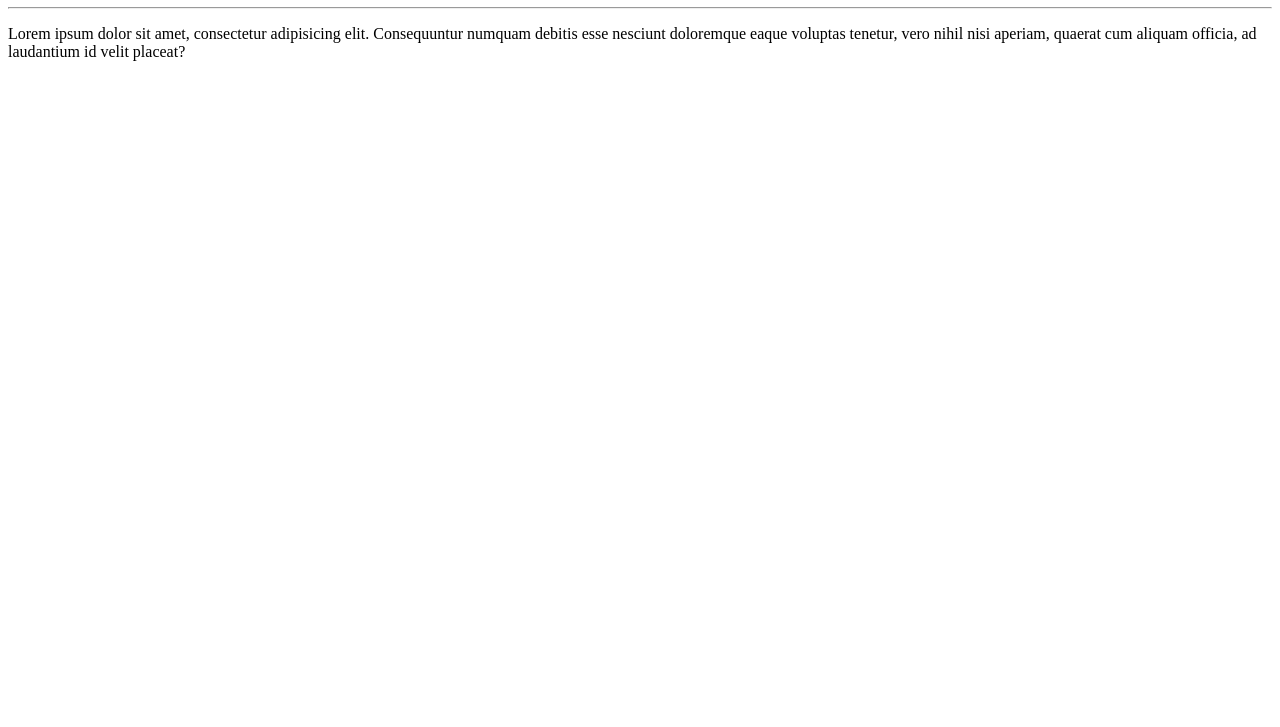
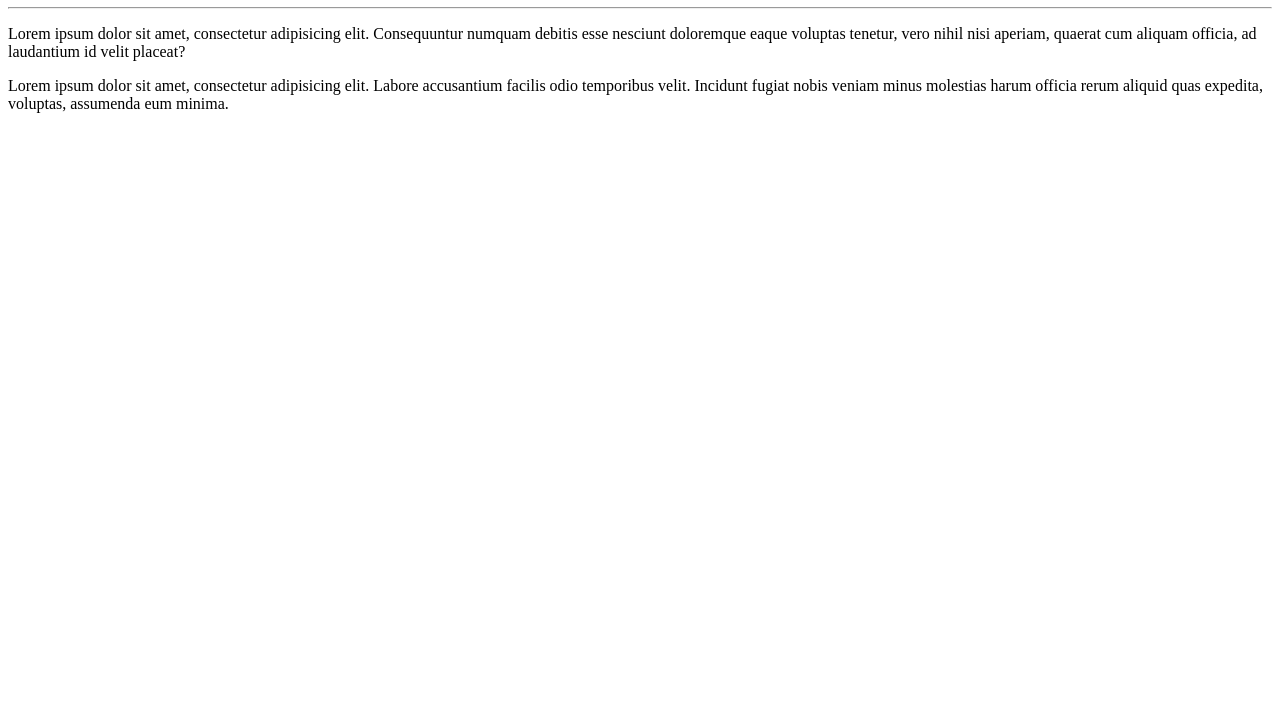
Before and after one commit to gabrielrdebarros/Ola-Mundo, a plain HTML site: page site-exemplo/index.html in a window 1280 px wide. Shown: the part 73-800 px from the top of the page. Drawn offline with Linux system fonts and the light colour scheme.

Commit message:
Adicionei um parágrafo

```diff
--- a/site-exemplo/index.html
+++ b/site-exemplo/index.html
@@ -13,5 +13,9 @@
          Consequuntur numquam debitis esse nesciunt doloremque eaque voluptas tenetur,
          vero nihil nisi aperiam, quaerat cum aliquam officia,
          ad laudantium id velit placeat?</p>
+         <p>Lorem ipsum dolor sit amet, consectetur adipisicing elit.
+            Labore accusantium facilis odio temporibus velit.
+            Incidunt fugiat nobis veniam minus molestias harum officia rerum aliquid quas expedita,
+            voluptas, assumenda eum minima.</p>
 </body>
 </html>
```
